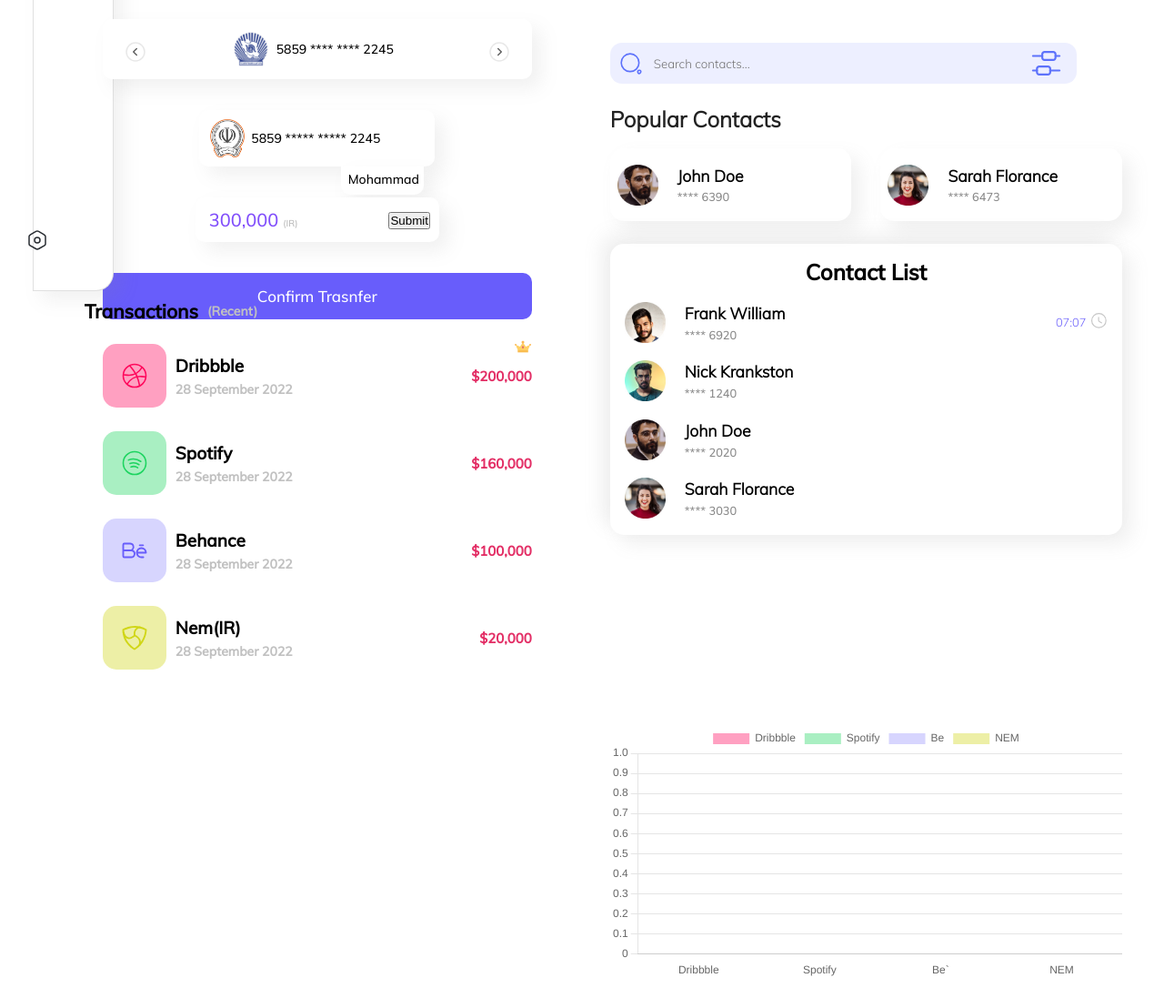
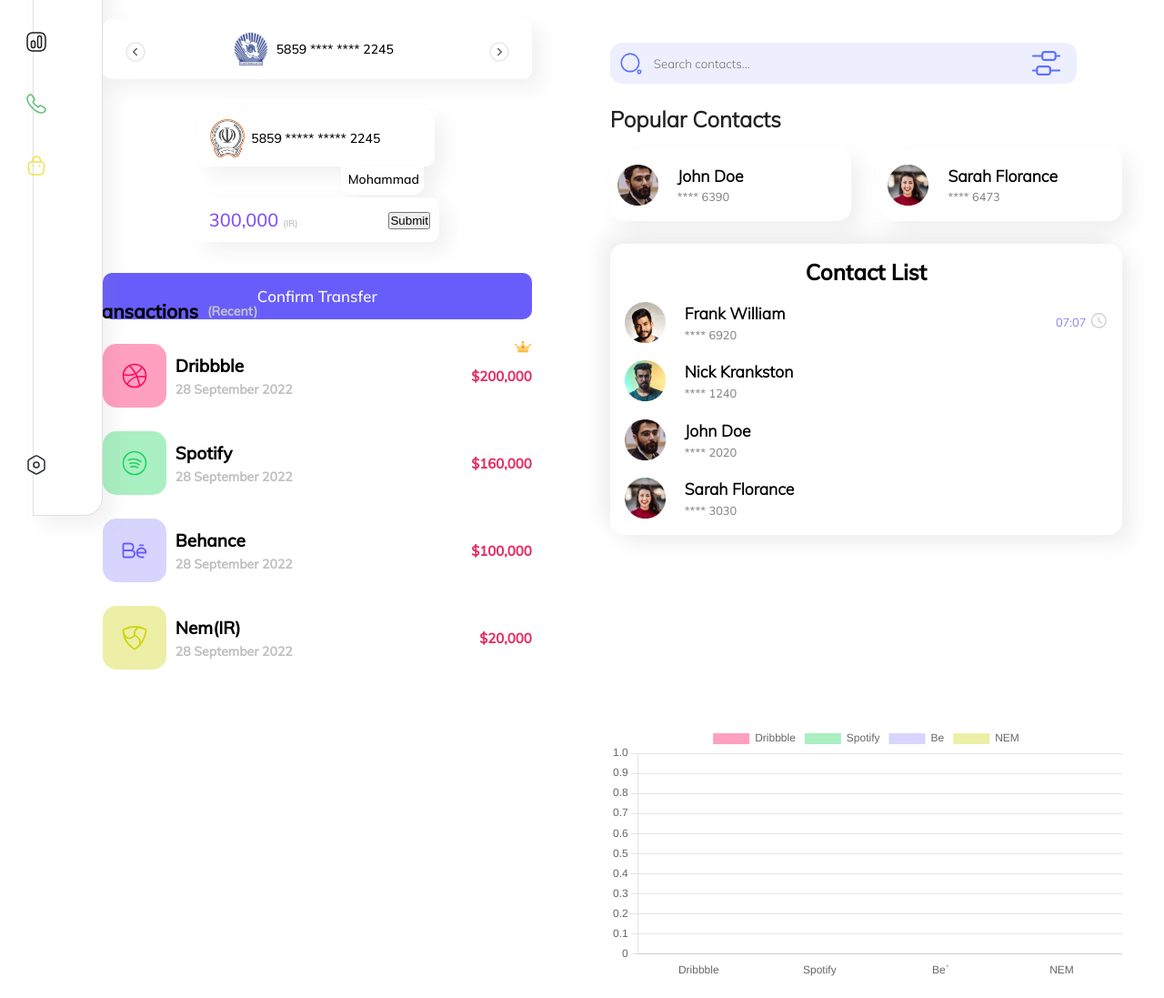
Before and after one commit to Proxiner/ibank-citi, a React (Create React App) app: page / in a window 1280 px wide. Shown: the part 615-1712 px from the top of the page at 91% size. Built offline with nearby package versions, Linux system fonts and the light colour scheme; no server answers.

Commit message:
sidebar styles changed

```diff
--- a/src/components/QuickTransfer.jsx
+++ b/src/components/QuickTransfer.jsx
@@ -158,7 +158,7 @@
         </div>
       </div>
       <button type="button" className={styles.confirmBtn}>
-        Confirm Trasnfer
+        Confirm Transfer
       </button>
     </div>
   );
--- a/src/layouts/Sidebar.module.scss
+++ b/src/layouts/Sidebar.module.scss
@@ -2,13 +2,14 @@
 @use "../utils/MediaQueary.module" as *;
 
 .sidebar{
-  width: 7%;
+  width: 6%;
   background: #ffffff;
   box-shadow: 10px 10px 20px #8888881d;
   position: fixed;
   padding: 20px 0;
   border-radius: 0 20px 20px 0;
   border: 0.5px solid color.$border;
+  top: 30%;
 }
 .sidebarElements {
   width: 100%;
```
